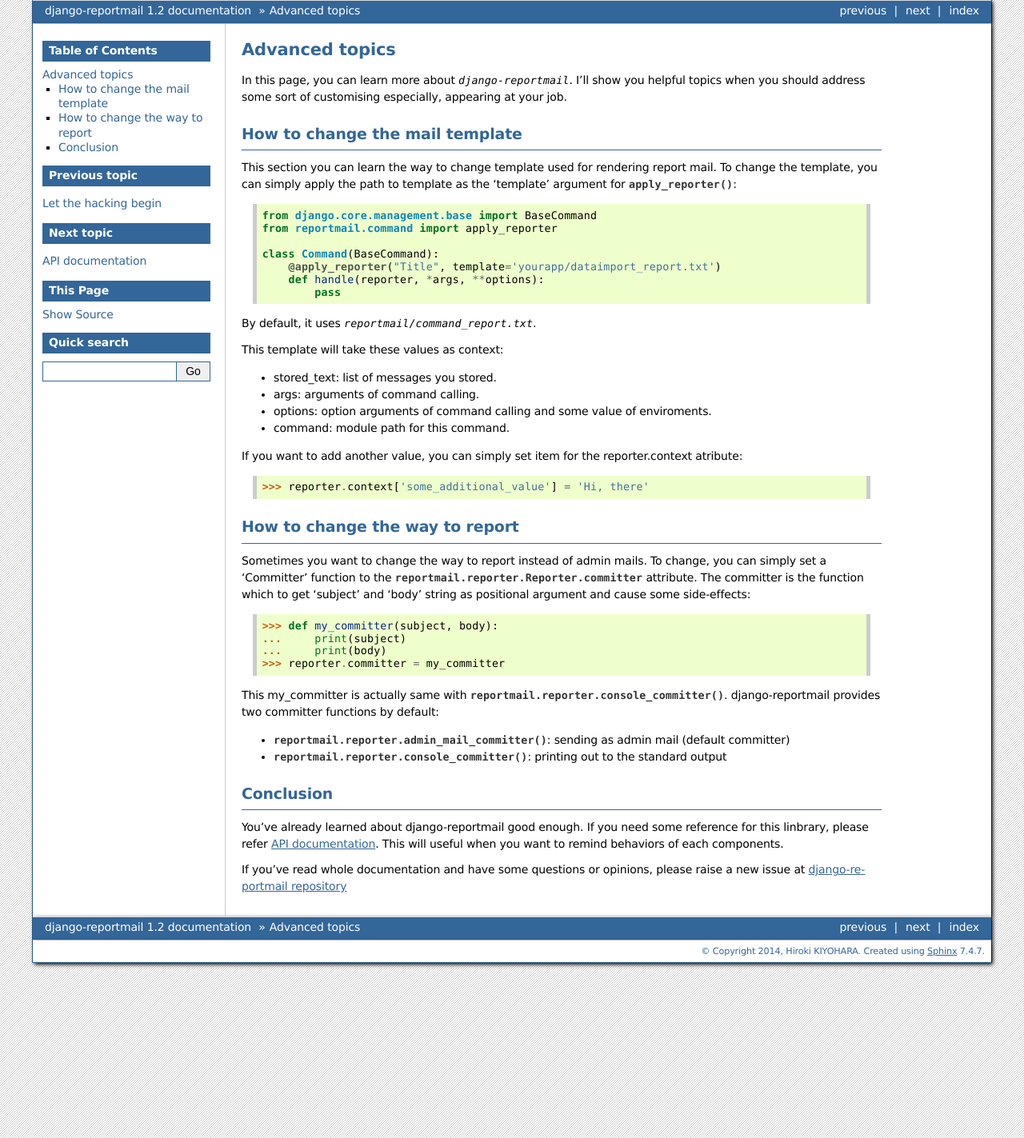
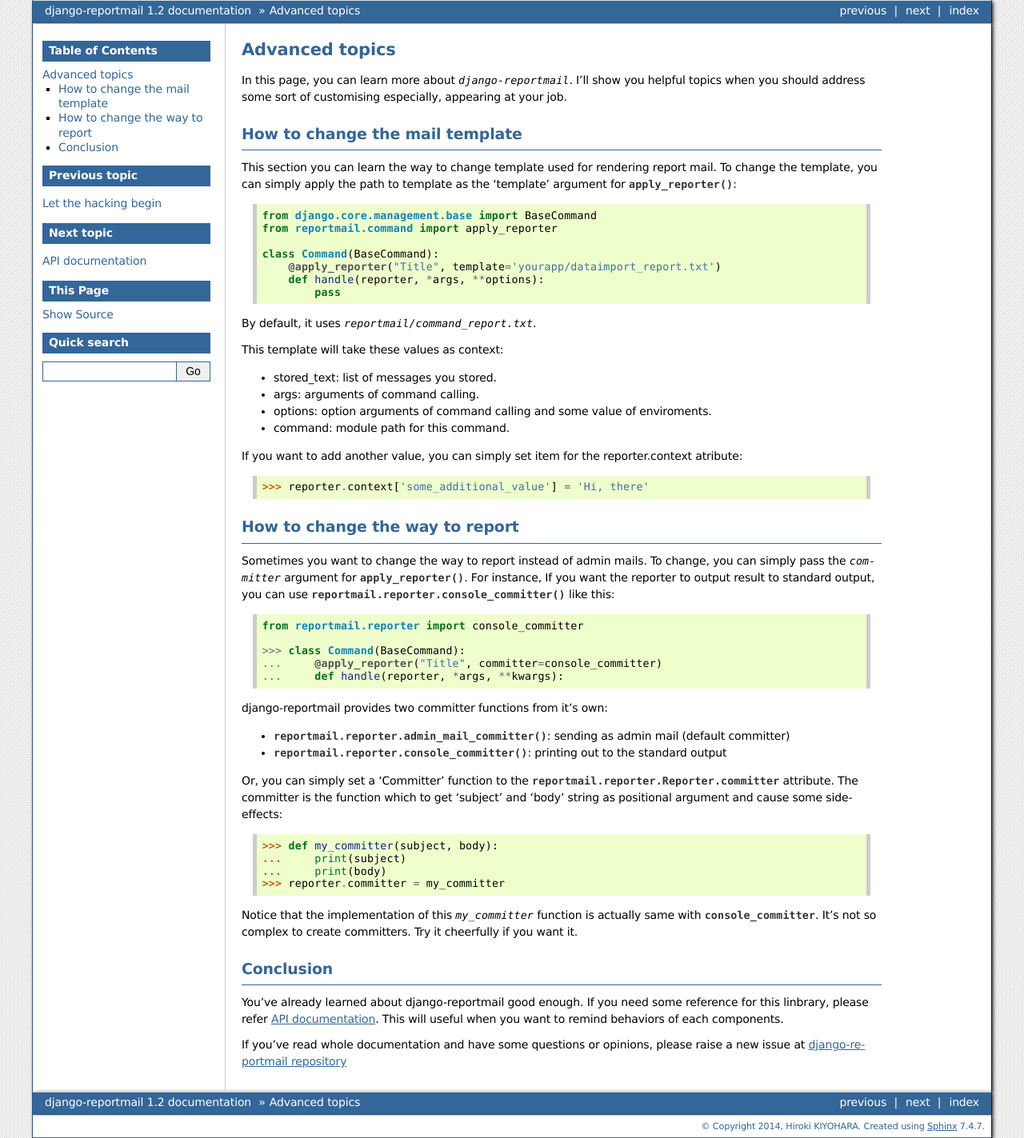
Before and after one commit to hirokiky/django-reportmail, a Sphinx documentation site: the page built from docs/source/advanced.rst, in a window 1280 px wide. Shown: the whole page at 80% size. Built offline with Sphinx 7.4.7, drawn with Linux system fonts in a browser that asks for light colours.

Commit message:
Improved apply_reporter to get a committer function refs #2

```diff
--- a/CHANGES.txt
+++ b/CHANGES.txt
@@ -1,5 +1,10 @@
 Changes
 =======
+
+1.2.2 (2014-06-15)
+------------------
+
+#2 Improved `apply_reporter` to get a committer function.
 
 1.2.1 (2014-06-14)
 ------------------
--- a/docs/source/advanced.rst
+++ b/docs/source/advanced.rst
@@ -41,7 +41,24 @@ How to change the way to report
 -------------------------------
 
 Sometimes you want to change the way to report instead of admin mails.
-To change, you can simply set a 'Committer' function to the
+To change, you can simply pass the `committer` argument for :func:`apply_reporter() <reportmail.command.apply_reporter()>`.
+For instance, If you want the reporter to output result to standard output,
+you can use :func:`reportmail.reporter.console_committer()` like this:
+
+.. code-block:: python
+
+    from reportmail.reporter import console_committer
+
+    >>> class Command(BaseCommand):
+    ...     @apply_reporter("Title", committer=console_committer)
+    ...     def handle(reporter, *args, **kwargs):
+
+django-reportmail provides two committer functions from it's own:
+
+* :func:`reportmail.reporter.admin_mail_committer`: sending as admin mail (default committer)
+* :func:`reportmail.reporter.console_committer`: printing out to the standard output
+
+Or, you can simply set a 'Committer' function to the
 :attr:`reportmail.reporter.Reporter.committer` attribute.
 The committer is the function which to get 'subject' and 'body' string as positional argument
 and cause some side-effects:
@@ -53,11 +70,9 @@ and cause some side-effects:
     ...     print(body)
     >>> reporter.committer = my_committer
 
-This my_committer is actually same with :func:`reportmail.reporter.console_committer`.
-django-reportmail provides two committer functions by default:
-
-* :func:`reportmail.reporter.admin_mail_committer`: sending as admin mail (default committer)
-* :func:`reportmail.reporter.console_committer`: printing out to the standard output
+Notice that the implementation of this `my_committer` function is actually
+same with :func:`console_committer <reportmail.reporter.console_committer>`.
+It's not so complex to create committers. Try it cheerfully if you want it.
 
 Conclusion
 ----------
```
Also changed, not shown: 2 other files.
